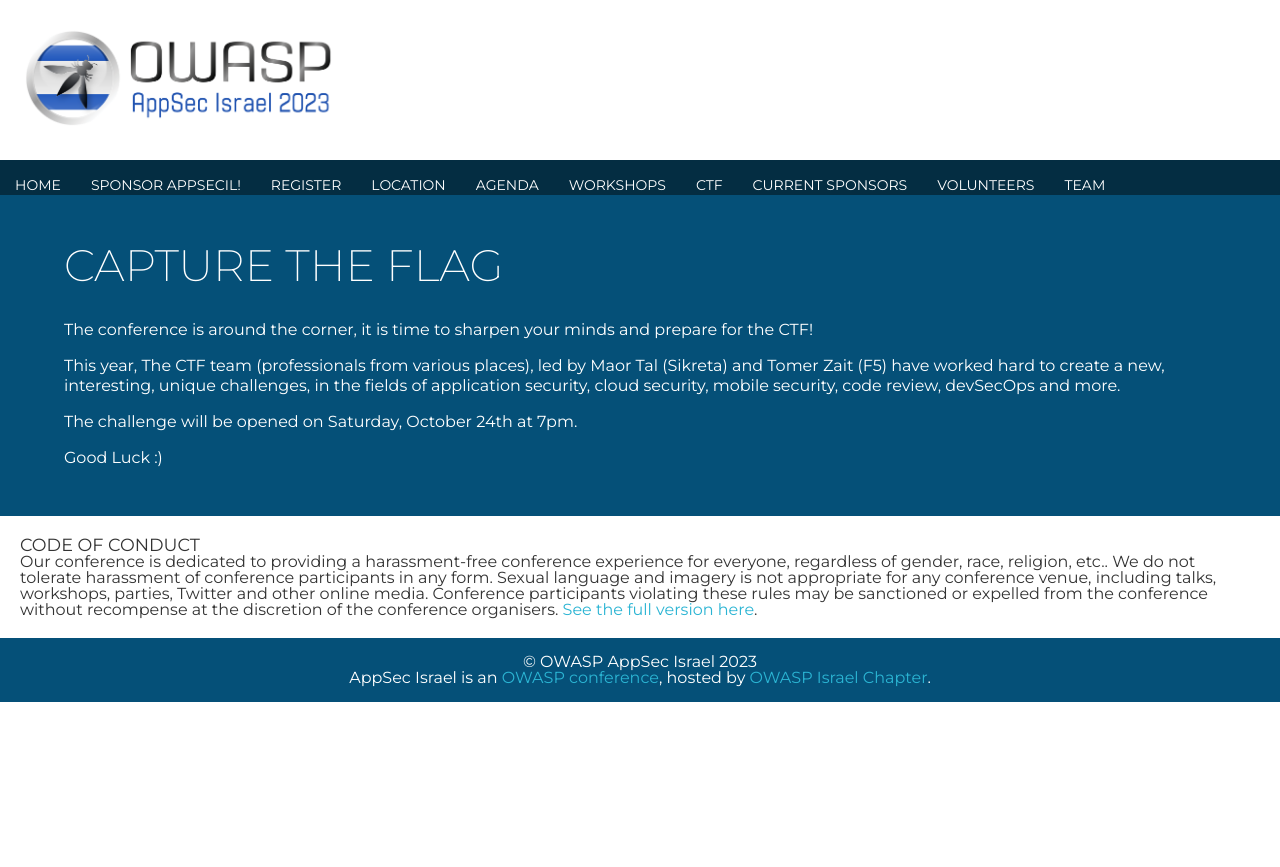
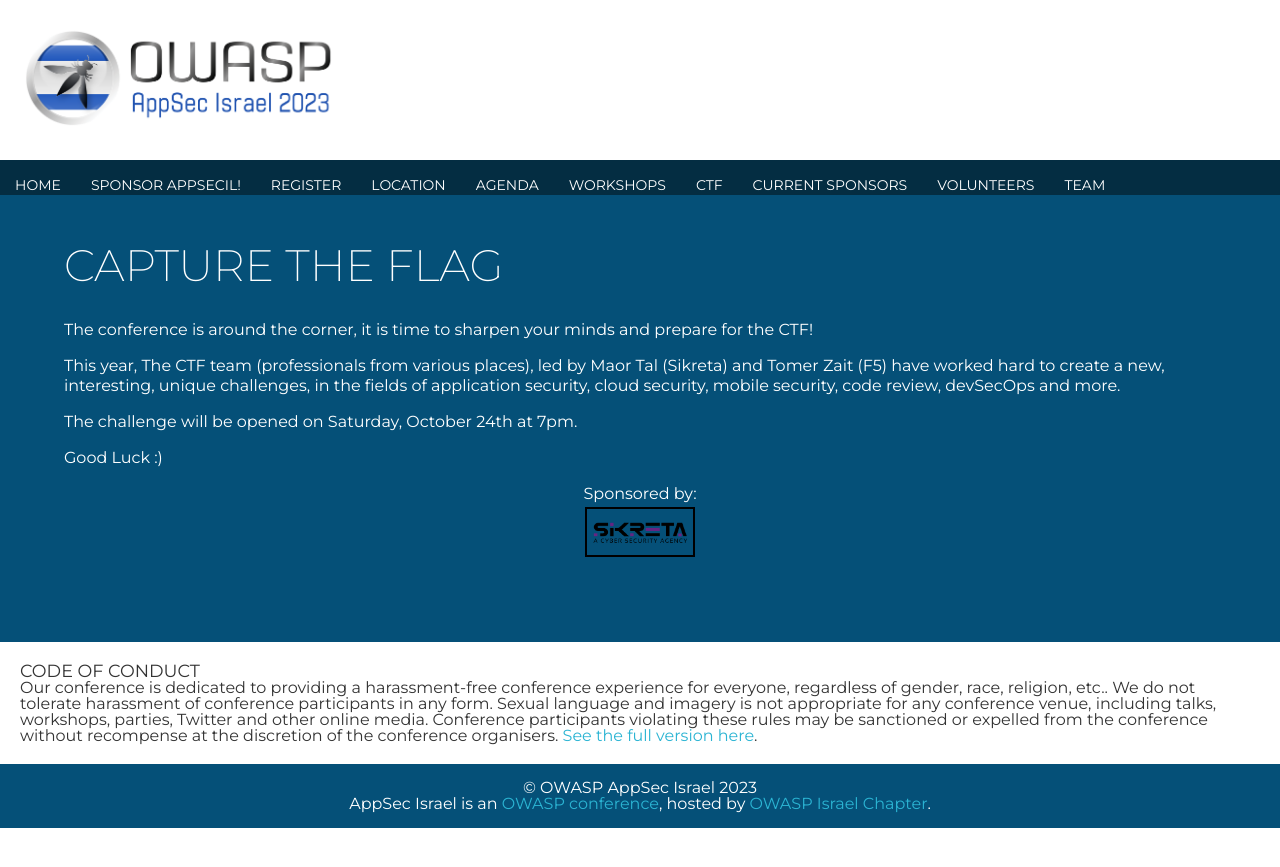
Before and after one commit to OWASP/www-event-appsecil-2023, a Jekyll site: the page built from CTF.md, in a window 1280 px wide. Shown: the top 867 px of the page. Built offline with Jekyll 4.4.1, drawn with Linux system fonts in a browser that asks for light colours; our own code applies the rules of GitHub Pages for plain Markdown files.

Commit message:
Update CTF.md

```diff
--- a/CTF.md
+++ b/CTF.md
@@ -19,7 +19,7 @@ The challenge will be opened on Saturday, October 24th at 7pm.
 
 Good Luck  :)
 
-{% if site.data.sponsors.ctf %}
+{% if site.data.sponsors.alacarte %}
 <div class="sponsor-tier">
 	Sponsored by:<br/>
   {% for sponsor in site.data.sponsors.alacarte %}
```
